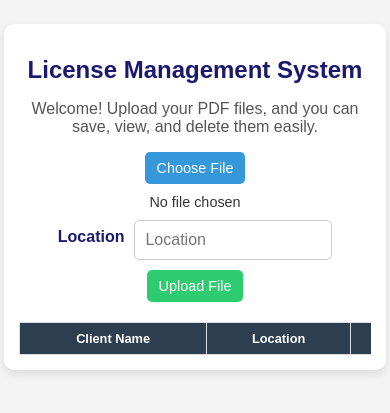
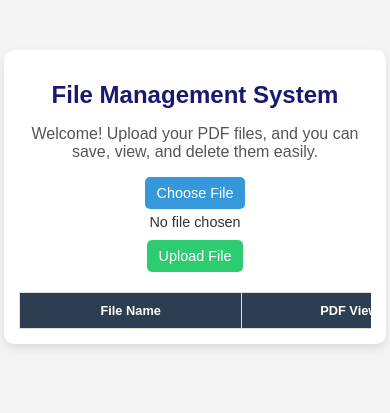
Before and after one commit to sumanthversatileimpex/File-Management-System, a plain HTML site: page index.html in a window 390 px wide. Shown: the part 235-648 px from the top of the page. Drawn offline with nearby package versions, Linux system fonts and the light colour scheme.

Commit message:
as previous development

```diff
--- a/index.html
+++ b/index.html
@@ -3,27 +3,20 @@
 <head>
     <meta charset="UTF-8">
     <meta name="viewport" content="width=device-width, initial-scale=1.0">
-    <title>License Management System</title>
+    <title>PDF File Management</title>
     <link rel="stylesheet" href="style.css">
-    <link rel="icon" type="image/png" href="/images/ITL Logo.jpg">
     <script src="https://cdn.jsdelivr.net/npm/@supabase/supabase-js@2"></script>
 
 </head>
 <body>
     <div class="container">
-        <h1>License Management System</h1>
+        <h1>File Management System</h1>
         <p class="welcome">Welcome! Upload your PDF files, and you can save, view, and delete them easily.</p>
 
         <form id="file-form">
-            <div class="file-container">
-                <label for="file-input" class="file-label">Choose File</label>
-                <input type="file" id="file-input" accept=".pdf" hidden>
-                <span id="file-name" class="file-name">No file chosen</span>
-            </div>
-            <div class="form-group">
-                <label for="city-input" class="city-label">Location</label>
-                <input type="text" id="city-input" class="city-input" placeholder="Location">
-            </div>
+            <label for="file-input" class="file-label">Choose File</label>
+            <input type="file" id="file-input" accept=".pdf" hidden>
+            <span id="file-name" class="file-name">No file chosen</span>
             <button id="save-button">Upload File</button>
         </form>
 
@@ -31,13 +24,13 @@
             <table id="file-table">
                 <thead>
                     <tr>
-                        <th>Client Name</th>
-                        <th>Location</th>
+                        <th>File Name</th>
                         <th>PDF View</th>
                         <th>Delete</th>
                     </tr>
                 </thead>
                 <tbody id="file-table-body">
+
                 </tbody>
             </table>
         </div>
--- a/script.js
+++ b/script.js
@@ -7,7 +7,6 @@ const fileInput = document.getElementById("file-input");
 const fileForm = document.getElementById("file-form");
 const fileTableBody = document.getElementById("file-table-body");
 const fileNameDisplay = document.getElementById("file-name");
-const cityInput = document.getElementById("city-input");
 
 fileInput.addEventListener("change", () => {
     fileNameDisplay.textContent = fileInput.files.length > 0 ? fileInput.files[0].name : "No file chosen";
@@ -55,15 +54,34 @@ function showConfirmToast(message, onConfirm) {
     }, 5000);
 }
 
+async function deleteFile(fileName, fileId) {
+    showConfirmToast("Are you sure you want to delete this file?", async () => {
+        const { error: storageError } = await supabase.storage.from("pdf-storage").remove([fileName]);
+
+        if (storageError) {
+            showToast("Error deleting file from storage!", "error");
+            return;
+        }
+
+        const { error: dbError } = await supabase.from("pdf_table").delete().match({ id: fileId });
+
+        if (dbError) {
+            showToast("Error deleting file from database!", "error");
+            return;
+        }
+
+        showToast("File deleted successfully!", "success");
+        fetchFiles();
+    });
+}
 
 fileForm.addEventListener("submit", async (event) => {
     event.preventDefault();
 
     const file = fileInput.files[0];
-    const cityName = cityInput.value.trim() || "Not mentioned";
-
     if (!file || !file.name.endsWith(".pdf")) {
-        showToast("Please select a valid PDF file!", "error");
+        showToast("Error uploading file!", "error");
+        // alert("Please select a valid PDF file.");
         return;
     }
 
@@ -72,26 +90,31 @@ fileForm.addEventListener("submit", async (event) => {
     const { data, error } = await supabase.storage.from("pdf-storage").upload(fileName, file, { upsert: true });
 
     if (error) {
+        console.error("Upload error:", error);
         showToast("Error uploading file!", "error");
+        // alert("Error uploading file!");
         return;
     }
 
     const { data: urlData } = supabase.storage.from("pdf-storage").getPublicUrl(fileName);
     const fileUrl = urlData.publicUrl;
 
-    const { error: insertError } = await supabase.from("pdf_table").insert([{ file_name: fileName, file_url: fileUrl, city_name: cityName }]);
+    const { error: insertError } = await supabase.from("pdf_table").insert([{ file_name: fileName, file_url: fileUrl }]);
 
     if (insertError) {
-        showToast("Error saving file info!", "error");
+        showToast("Error uploading file!", "error");
+        // console.error("Database insert error:", insertError);
+        // alert("Error saving file info!");
         return;
     }
+    showToast("File uploaded successfully!", "success");
 
-    showToast("File uploaded successfully!", "success");
-    fileInput.value = "";
-    cityInput.value = "";
+    // alert("File uploaded successfully!");
+    fileInput.value = ""; // Clear input field
     fileNameDisplay.textContent = "No file chosen";
     fetchFiles();
 });
+
 
 async function fetchFiles() {
     const { data, error } = await supabase.from("pdf_table").select("*");
@@ -107,10 +130,9 @@ async function fetchFiles() {
         const row = document.createElement("tr");
 
         row.innerHTML = `
-            <td style="text-align: left;">${file.file_name}</td>
-            <td>${file.city_name || "Not mentioned"}</td>
-            <td><button class="view-button" onclick="window.open('${file.file_url}', '_blank')">View PDF</button></td>
-            <td><button class="delete-button" onclick="deleteFile('${file.file_name}', ${file.id})">Delete</button></td>
+            <td>${file.file_name}</td>
+             <td><button class="view-button" onclick="window.open('${file.file_url}', '_blank')">View PDF</button></td>
+            <td><button  class="delete-button" onclick="deleteFile('${file.file_name}', ${file.id})">Delete</button></td>
         `;
 
         fileTableBody.appendChild(row);
--- a/style.css
+++ b/style.css
@@ -29,15 +29,8 @@ h1 {
     color: #555;
 }
 
-.file-container {
-    display: flex;
-    flex-direction: column;
-    align-items: center;
-    gap: 10px;
-    width: 100%;
-}
-
 .file-label {
+    display: inline-block;
     background-color: #3498db;
     color: white;
     padding: 10px 15px;
@@ -52,40 +45,10 @@ h1 {
 }
 
 .file-name {
+    display: block;
+    margin-top: 5px;
     font-size: 0.9rem;
     color: #333;
-}
-
-.form-group {
-    margin-top: 10px;
-    display: flex;
-    align-items: center;
-    justify-content: center;
-    width: 100%;
-    gap: 10px;
-}
-
-.city-label {
-    font-size: 1rem;
-    color: #191970;
-    margin-bottom: 5px;
-    font-weight: 600;
-}
-
-.city-input {
-    width: 30%;
-    padding: 10px;
-    font-size: 1rem;
-    border: 1px solid #ccc;
-    border-radius: 5px;
-    text-align: left;
-    transition: all 0.3s ease-in-out;
-}
-
-.city-input:focus {
-    outline: none;
-    border-color: #007bff;
-    box-shadow: 0 0 5px rgba(0, 123, 255, 0.7);
 }
 
 #save-button {
@@ -104,17 +67,10 @@ h1 {
     background-color: #27ae60;
 }
 
-.table-wrapper {
+#file-table {
+    margin-top: 20px;
     width: 100%;
-    overflow-x: auto;
-    display: block;
-}
-
-#file-table {
-    width: 100%;
-    min-width: 600px;
     border-collapse: collapse;
-    margin-top: 20px;
 }
 
 #file-table th, #file-table td {
@@ -122,7 +78,6 @@ h1 {
     padding: 10px;
     text-align: center;
     font-size: 0.9rem;
-    white-space: nowrap;
 }
 
 #file-table th {
@@ -193,21 +148,6 @@ h1 {
     background-color: rgba(0, 123, 255, 0.7);
 }
 
-.confirm-btn, .cancel-btn {
-    background-color: #f5f5dc;
-    color: #0f1477;
-    border: 2px solid #ddd;
-    font-size: 14px;
-    border-radius: 5px;
-    cursor: pointer;
-    transition: all 0.3s ease-in-out;
-}
-
-.confirm-btn:hover, .cancel-btn:hover {
-    background-color: #eae0c8;
-    border-color: #ccc;
-}
-
 @media (max-width: 600px) {
     .container {
         padding: 15px;
@@ -221,18 +161,6 @@ h1 {
     .file-label, #save-button {
         font-size: 0.9rem;
         padding: 8px 12px;
-    }
-
-    .file-container {
-        flex-direction: column;
-        align-items: center;
-    }
-    .city-label{
-        font-weight: 600;
-    }
-
-    .city-input {
-        width: 50%;
     }
 
     .toast {
@@ -251,3 +179,48 @@ h1 {
         padding: 8px;
     }
 }
+
+.table-wrapper {
+    width: 100%;
+    overflow-x: auto;
+    display: block;
+}
+
+#file-table {
+    width: 100%;
+    min-width: 600px;
+    border-collapse: collapse;
+}
+
+#file-table th, #file-table td {
+    border: 1px solid #ddd;
+    padding: 10px;
+    text-align: center;
+    white-space: nowrap;
+}
+
+@media (max-width: 768px) {
+    .table-wrapper {
+        overflow-x: auto;
+    }
+
+    #file-table {
+        width: 600px;
+    }
+}
+
+.confirm-btn, .cancel-btn {
+    background-color: #f5f5dc;
+    color: #0f1477;
+    border: 2px solid #ddd;
+    /* padding: 2px 2px; */
+    font-size: 14px;
+    border-radius: 5px;
+    cursor: pointer;
+    transition: all 0.3s ease-in-out;
+}
+
+.confirm-btn:hover, .cancel-btn:hover {
+    background-color: #eae0c8;
+    border-color: #ccc;
+}
```
